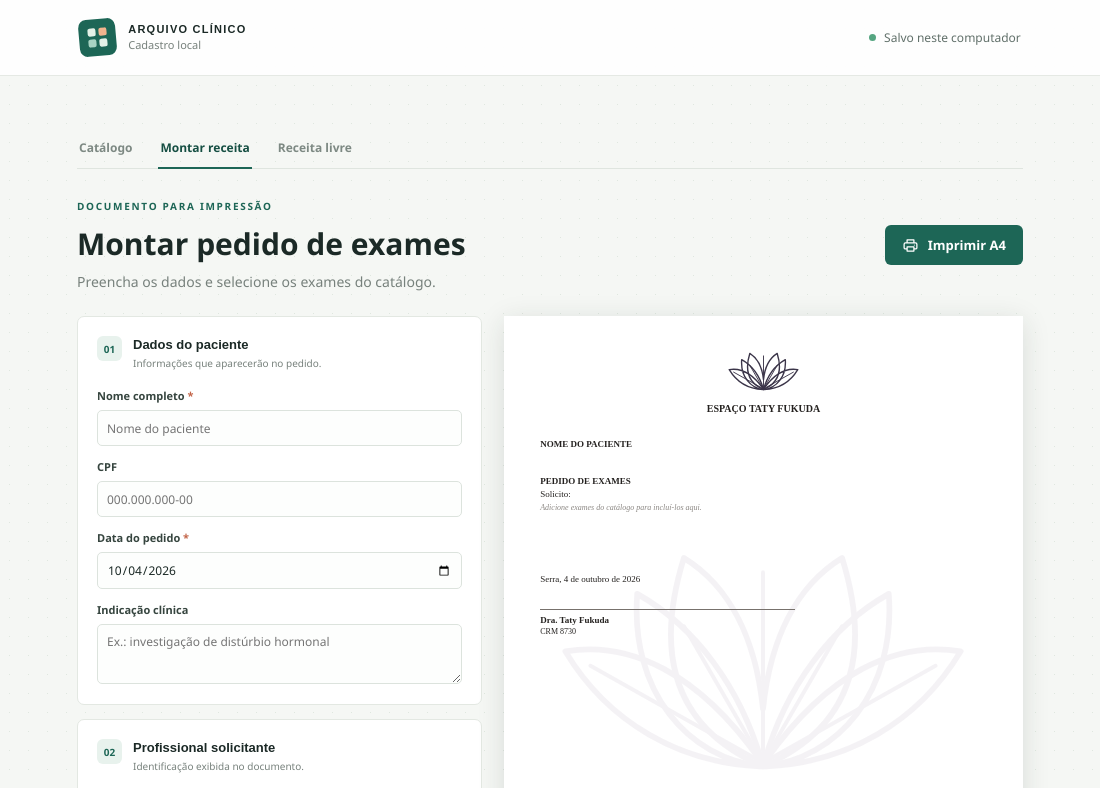
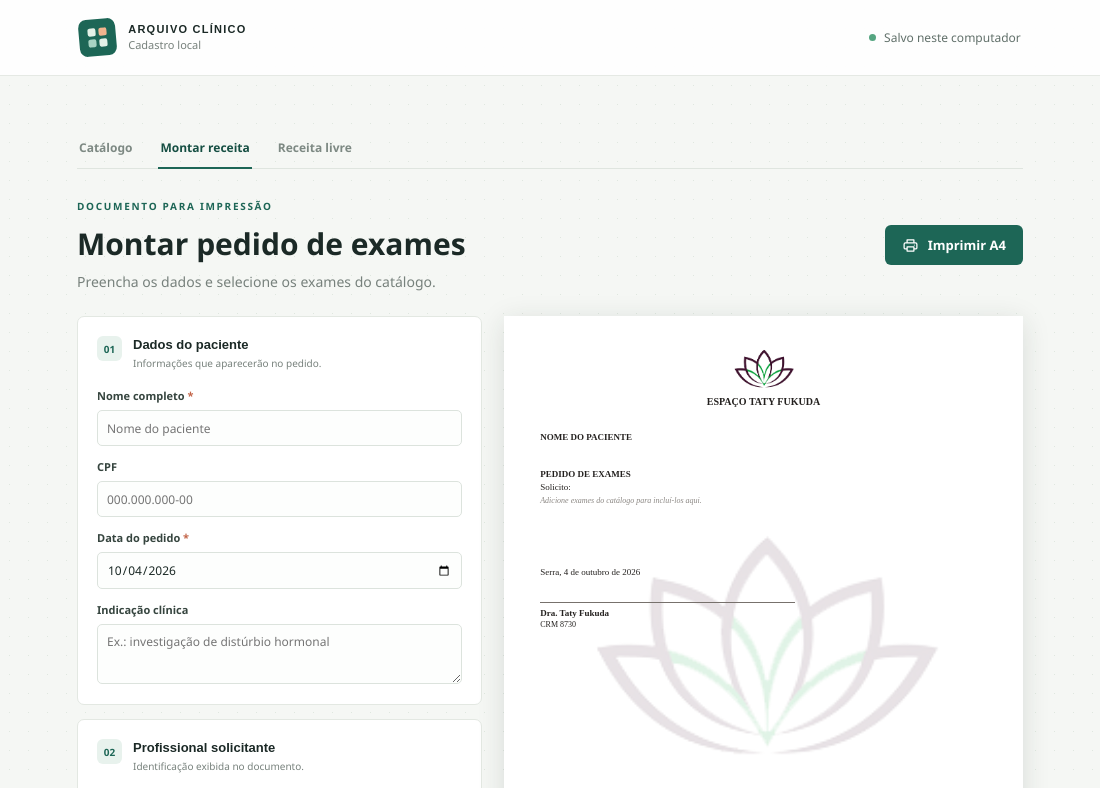
Before and after one commit to ClaudioMRB/Controle-de-Exames, an Electron app: page src/index.html in a window 1100 px wide. Both pictures are taken after a click on the button "Montar receita". Shown: the top 788 px of the page. Drawn offline with Linux system fonts and the light colour scheme; no server answers.

Commit message:
Alteração da logomarca e atualização de para Versão 1.0.1

```diff
--- a/src/index.html
+++ b/src/index.html
@@ -111,17 +111,9 @@
 
               <div class="paper-stage">
                 <article class="prescription-paper" id="free-recipe-print" aria-label="Prévia da receita livre em A4">
-                  <svg class="paper-watermark" viewBox="0 0 130 78" fill="none" aria-hidden="true">
-                    <path d="M65 68C42 58 34 39 43 10c13 8 20 23 22 42C67 33 74 18 87 10c9 29 1 48-22 58Z" stroke="currentColor" stroke-width="1.6" stroke-linejoin="round" />
-                    <path d="M64 68C42 67 22 56 10 36c18-3 37 6 54 30ZM66 68c22-1 42-12 54-32-18-3-37 6-54 30ZM65 68C44 66 28 47 30 20c16 9 29 26 35 48ZM65 68c21-2 37-21 35-48-16 9-29 26-35 48Z" stroke="currentColor" stroke-width="1.6" stroke-linejoin="round" />
-                    <path d="M65 14v53M43 29l22 38M87 29 65 67M17 40l48 27M113 40 65 67" stroke="currentColor" stroke-width="1.1" stroke-linecap="round" />
-                  </svg>
+                  <img class="paper-watermark" src="espaco-taty-logo.png" alt="" aria-hidden="true" />
                   <header class="paper-header">
-                    <svg class="lotus-mark" viewBox="0 0 130 78" fill="none" aria-hidden="true">
-                      <path d="M65 68C42 58 34 39 43 10c13 8 20 23 22 42C67 33 74 18 87 10c9 29 1 48-22 58Z" stroke="currentColor" stroke-width="2.2" stroke-linejoin="round" />
-                      <path d="M64 68C42 67 22 56 10 36c18-3 37 6 54 30ZM66 68c22-1 42-12 54-32-18-3-37 6-54 30ZM65 68C44 66 28 47 30 20c16 9 29 26 35 48ZM65 68c21-2 37-21 35-48-16 9-29 26-35 48Z" stroke="currentColor" stroke-width="2.2" stroke-linejoin="round" />
-                      <path d="M65 14v53M43 29l22 38M87 29 65 67M17 40l48 27M113 40 65 67" stroke="currentColor" stroke-width="1.5" stroke-linecap="round" />
-                    </svg>
+                    <img class="lotus-mark" src="espaco-taty-logo.png" alt="" aria-hidden="true" />
                     <h2>ESPAÇO TATY FUKUDA</h2>
                   </header>
                   <div class="paper-patient">
@@ -209,17 +201,9 @@
 
             <div class="paper-stage">
               <article class="prescription-paper" id="recipe-print" aria-label="Prévia do pedido de exames em A4">
-                <svg class="paper-watermark" viewBox="0 0 130 78" fill="none" aria-hidden="true">
-                  <path d="M65 68C42 58 34 39 43 10c13 8 20 23 22 42C67 33 74 18 87 10c9 29 1 48-22 58Z" stroke="currentColor" stroke-width="1.6" stroke-linejoin="round" />
-                  <path d="M64 68C42 67 22 56 10 36c18-3 37 6 54 30ZM66 68c22-1 42-12 54-32-18-3-37 6-54 30ZM65 68C44 66 28 47 30 20c16 9 29 26 35 48ZM65 68c21-2 37-21 35-48-16 9-29 26-35 48Z" stroke="currentColor" stroke-width="1.6" stroke-linejoin="round" />
-                  <path d="M65 14v53M43 29l22 38M87 29 65 67M17 40l48 27M113 40 65 67" stroke="currentColor" stroke-width="1.1" stroke-linecap="round" />
-                </svg>
+                <img class="paper-watermark" src="espaco-taty-logo.png" alt="" aria-hidden="true" />
                 <header class="paper-header">
-                  <svg class="lotus-mark" viewBox="0 0 130 78" fill="none" aria-hidden="true">
-                    <path d="M65 68C42 58 34 39 43 10c13 8 20 23 22 42C67 33 74 18 87 10c9 29 1 48-22 58Z" stroke="currentColor" stroke-width="2.2" stroke-linejoin="round" />
-                    <path d="M64 68C42 67 22 56 10 36c18-3 37 6 54 30ZM66 68c22-1 42-12 54-32-18-3-37 6-54 30ZM65 68C44 66 28 47 30 20c16 9 29 26 35 48ZM65 68c21-2 37-21 35-48-16 9-29 26-35 48Z" stroke="currentColor" stroke-width="2.2" stroke-linejoin="round" />
-                    <path d="M65 14v53M43 29l22 38M87 29 65 67M17 40l48 27M113 40 65 67" stroke="currentColor" stroke-width="1.5" stroke-linecap="round" />
-                  </svg>
+                  <img class="lotus-mark" src="espaco-taty-logo.png" alt="" aria-hidden="true" />
                   <h2>ESPAÇO TATY FUKUDA</h2>
                 </header>
                 <div class="paper-patient">
--- a/src/styles.css
+++ b/src/styles.css
@@ -154,10 +154,10 @@ dialog::backdrop { background: rgba(24, 39, 33, .34); backdrop-filter: blur(2px)
 .required-note { margin: 12px 2px; color: #8a948e; font-size: 10px; }
 .paper-stage { min-width: 0; padding: 0 0 24px; }
 .prescription-paper { position: relative; width: 100%; aspect-ratio: 210 / 297; padding: 6% 7% 5%; display: flex; flex-direction: column; overflow: hidden; background: #fff; box-shadow: 0 5px 26px rgba(30, 48, 40, .13); color: #24211f; font-family: 'Times New Roman', Georgia, serif; }
-.paper-watermark { position: absolute; z-index: 0; top: 28%; left: 50%; width: 90%; max-height: 48%; transform: translateX(-50%); color: #a99ab2; opacity: .12; pointer-events: none; }
+.paper-watermark { position: absolute; z-index: 0; top: 28%; left: 50%; width: 90%; height: auto; max-height: 48%; transform: translateX(-50%); opacity: .12; pointer-events: none; object-fit: contain; }
 .prescription-paper > :not(.paper-watermark) { position: relative; z-index: 1; }
 .paper-header { flex: none; text-align: center; }
-.lotus-mark { width: 81px; height: 49px; color: #3b3549; }
+.lotus-mark { width: 81px; height: auto; }
 .paper-header h2 { margin: 3px 0 0; font-size: 10px; font-weight: 700; }
 .paper-patient { margin-top: 25px; font-size: 9px; }
 .patient-name-print { margin: 0 0 4px; font-size: 9px; font-weight: 700; text-transform: uppercase; }
@@ -222,7 +222,7 @@ dialog::backdrop { background: rgba(24, 39, 33, .34); backdrop-filter: blur(2px)
   #recipe-print, #recipe-print *, #free-recipe-print, #free-recipe-print * { visibility: visible !important; }
   #recipe-print, #free-recipe-print { position: relative; top: auto; left: auto; width: 210mm; min-width: 210mm; max-width: none; height: 297mm; margin: 0 auto; aspect-ratio: auto; padding: 17mm 18mm 13mm; overflow: hidden; break-inside: avoid; page-break-inside: avoid; box-shadow: none; transform: none; print-color-adjust: exact; -webkit-print-color-adjust: exact; }
   #recipe-print .paper-watermark, #free-recipe-print .paper-watermark { top: 62mm; width: 174mm; max-height: 114mm; opacity: .06; }
-  #recipe-print .lotus-mark, #free-recipe-print .lotus-mark { width: 29mm; height: 18mm; }
+  #recipe-print .lotus-mark, #free-recipe-print .lotus-mark { width: 29mm; height: auto; }
   #recipe-print .paper-header h2, #free-recipe-print .paper-header h2 { font-size: 12pt; }
   #recipe-print .paper-patient, #free-recipe-print .paper-patient { margin-top: 15mm; font-size: 11pt; }
   #recipe-print .patient-name-print, #free-recipe-print .patient-name-print { font-size: 11pt; }
```
Also changed, not shown: src/espaco-taty-logo.png (added).
